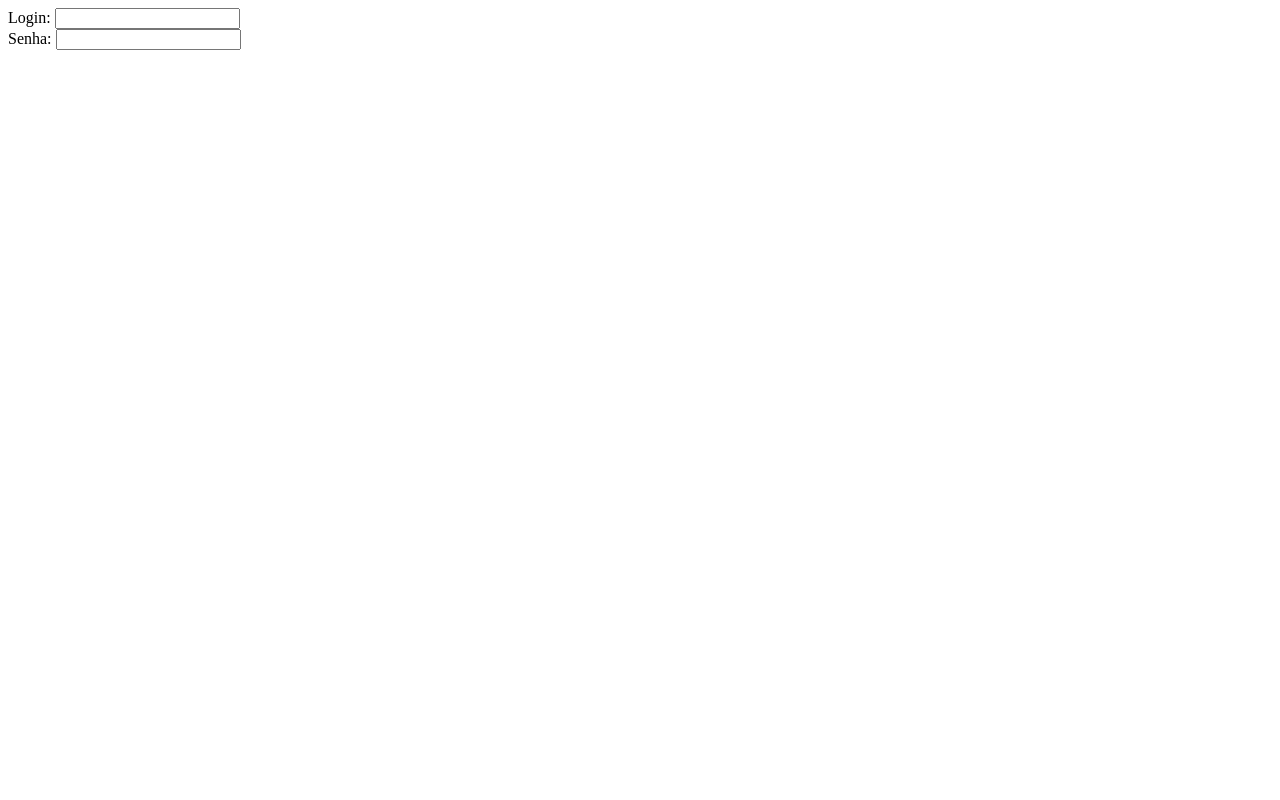
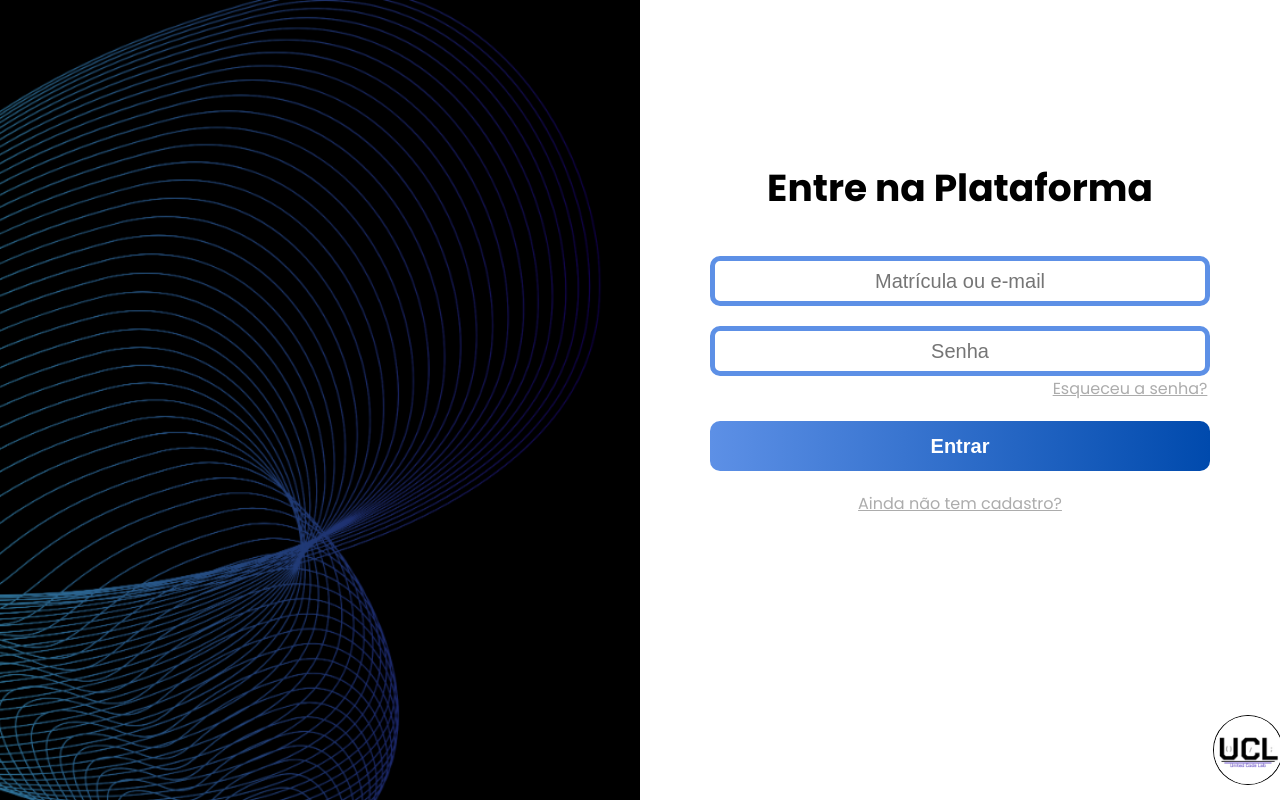
Before and after one commit to unitedcodelab/plataforma-cursos, a Django app: page /autenticacao/entrar in a window 1280 px wide. Before the commit the page is almost empty. Run offline with Django 5.2, Linux system fonts and the light colour scheme; parts of the project's set-up code (start-up, migrations or seed data) failed here and were passed over.

Commit message:
feat: tela de login

```diff
--- a/src/apps/authentication/forms.py
+++ b/src/apps/authentication/forms.py
@@ -3,8 +3,8 @@ from django.contrib.auth import authenticate
 
 
 class SignInForm(forms.Form):
-  login = forms.CharField(label='Login', max_length=100)
-  password = forms.CharField(label='Senha', widget=forms.PasswordInput)
+  login = forms.CharField(label="", max_length=100, widget=forms.TextInput(attrs={'placeholder': 'Matrícula ou e-mail'}))
+  password = forms.CharField(label="", widget=forms.PasswordInput(attrs={'placeholder': 'Senha'}))
 
   def clean(self):
     cleaned_data = super().clean()
--- /dev/null
+++ b/src/static/css/auth/signin.css
@@ -0,0 +1,72 @@
+@import url("https://fonts.googleapis.com/css2?family=Poppins:wght@400;600;700&display=swap");
+
+.container_signin {
+  display: flex;
+  flex-direction: column;
+  justify-content: center;
+  align-items: center;
+  margin-bottom: 20px;
+  position: absolute;
+  right: 0%;
+  top: 20%;
+  width: 50%;
+  font-family: "Poppins", sans-serif;
+}
+
+.title_signin {
+  width: 80%;
+  text-align: center;
+  font-size: 25px;
+  padding-bottom: 20px;
+}
+
+.title_signin h2 {
+  margin: 0;
+  padding: 0;
+}
+
+input {
+  display: flex;
+  text-align: center;
+  height: 50px;
+  width: 500px;
+  border: 5px solid #5d90e6;
+  border-radius: 10px;
+  font-size: 20px;
+  margin-bottom: 10px;
+  margin-top: 20px;
+}
+
+button {
+  background: linear-gradient(90deg, #5d90e6, #004aad);
+  color: white;
+  font-size: 20px;
+  font-weight: bold;
+  height: 45px;
+  border: none;
+  border-radius: 10px;
+  padding: 10px 20px;
+  cursor: pointer;
+  width: 500px;
+  height: 50px;
+  margin-top: 20px;
+}
+
+.esqueceu_senha_signin{
+  text-align: right;
+  margin-top: -10px;
+  padding-left: 340px;
+}
+
+.cadastro_signin {
+  text-align: center;
+  margin-top: 20px;
+}
+
+a {
+  color: rgba(128, 128, 128, 0.653);
+}
+
+a:hover {
+  color: #5d90e6;
+}
--- /dev/null
+++ b/src/static/css/base_auth/base_auth.css
@@ -0,0 +1,54 @@
+* {
+  margin: 0;
+  padding: 0;
+  box-sizing: border-box;
+}
+
+html, body {
+  width: 100%;
+  height: 100%;
+  overflow: hidden;
+}
+
+.container_base {
+  display: flex;
+  flex-direction: row;
+  height: 100vh;
+}
+
+.img_left {
+  flex: 1;
+  background: url('./img/image_left.png') no-repeat center center;
+  background-size: cover;
+}
+
+.forms_rigth {
+  flex: 1;
+  display: flex;
+  justify-content: center;
+  align-items: center;
+}
+
+.block_body {
+  width: 80%;
+  max-width: 500px;
+}
+
+.footer_base {
+  display: flex;
+  justify-content: center;
+  align-items: center;
+  padding: 5px;
+  position: absolute;
+  bottom: 10px;
+  right: 0;
+  width: 5%;
+}
+
+.footer_base img {
+  width: 70px;
+  height: 70px;
+  border-radius: 50%;
+  object-fit: cover;
+  border: 1px solid #000;
+}
--- /dev/null
+++ b/src/templates/base_auth.html
@@ -0,0 +1,24 @@
+{% load static %}
+
+<!DOCTYPE html>
+<html lang="pt-BR">
+<head>
+  <meta charset="UTF-8">
+  <meta name="viewport" content="width=device-width, initial-scale=1.0">
+  <title>{% block 'title' %}{% endblock 'title' %}</title>
+  <link rel="stylesheet" href="{% static 'css/base_auth/base_auth.css' %}">
+
+  {% block 'head' %}{% endblock 'head' %}
+</head>
+<body>
+  <div class="container_base">
+    <div class="img_left"></div>
+    <div class="forms_rigth">
+        <div class="block_body">{% block 'body' %}{% endblock 'body' %}</div>
+        <div class="footer_base">
+            <img src="{% static 'css/base_auth/img/iconeucl.png' %}" alt="uclIcone">
+        </div>
+    </div>
+</div>
+</body>
+</html>
--- a/src/templates/pages/auth/signin.html
+++ b/src/templates/pages/auth/signin.html
@@ -1 +1,26 @@
-{{form}}
+{% extends 'base_auth.html' %}
+{% load static %}
+
+{% block 'head' %}
+  <link rel="stylesheet" href="{% static 'css/auth/signin.css' %}" />
+{% endblock %}
+
+{% block 'title' %}Cadastro{% endblock %}
+
+{% block 'body' %}
+  <div class="container_signin">
+    <div class="title_signin">
+      <h2>Entre na Plataforma</h2>
+    </div>
+    <div class="forms_signin">
+      <p>{{form}}</p>
+    </div>
+    <div class="esqueceu_senha_signin">
+      <a href="#">Esqueceu a senha?</a>
+    </div>
+    <button type="submit">Entrar</button>
+    <div class="cadastro_signin">
+      <a href="#">Ainda não tem cadastro?</a>
+    </div>
+  </div>
+{% endblock %}
```
Also changed, not shown: src/templates/pages/auth/base_auth.html (deleted, +0 -24 lines), src/static/css/base_auth/img/iconeucl.png (added), src/static/css/base_auth/img/image_left.png (added).
